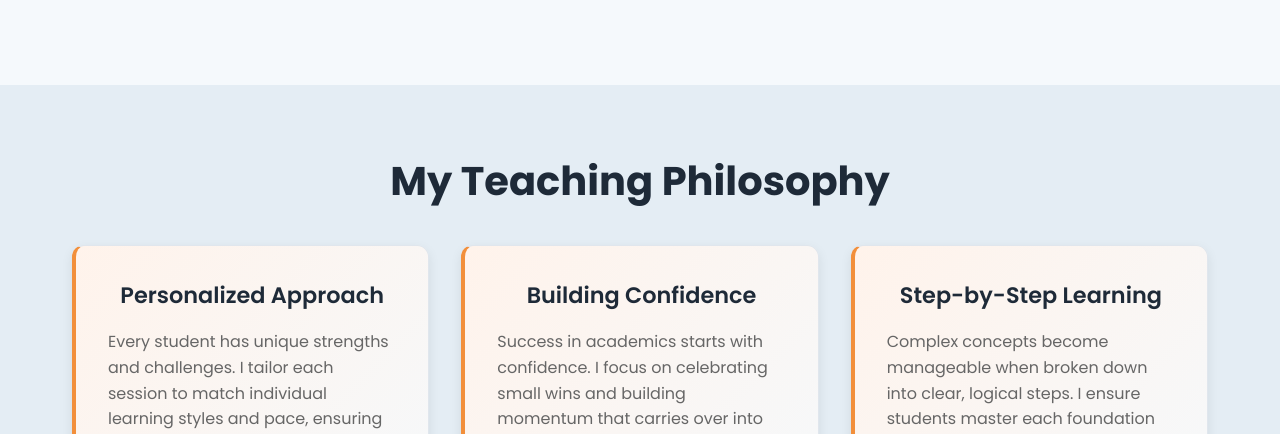
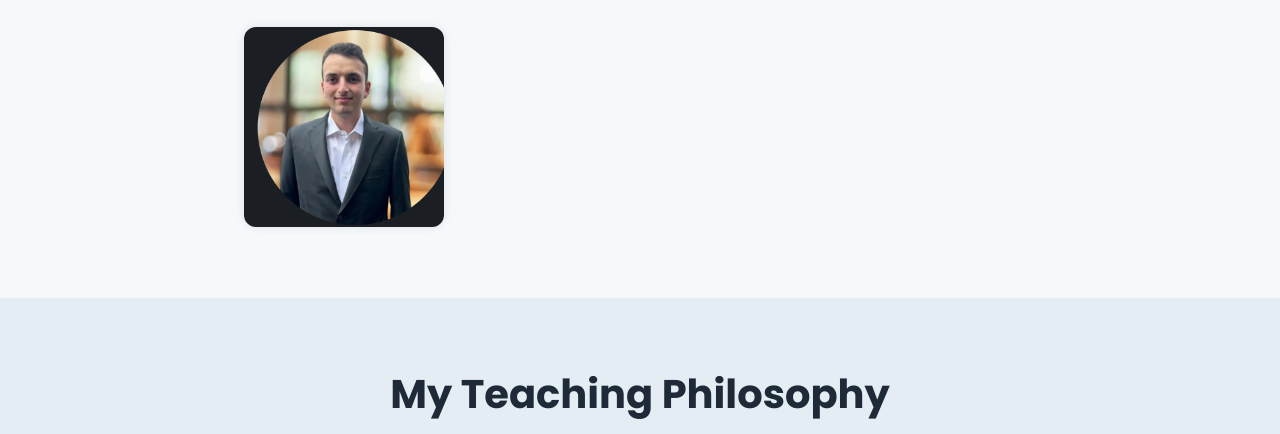
Before and after one commit to Bripa75/Ripa-Elevate-Academy, a website: page about.html in a window 1280 px wide. Shown: the part 830-1264 px from the top of the page. Drawn offline with Linux system fonts and the light colour scheme.

Commit message:
Update about.html

```diff
--- a/about.html
+++ b/about.html
@@ -37,7 +37,13 @@
         <p>I've tutored students from 1st grade through college, helping them succeed in reading comprehension, elementary math, and advanced college-level courses like Algebra, Pre-Calc, and Calculus I, II, III.</p>
         <p>I believe in personalized learning and step-by-step instruction to build lasting confidence. Every student learns differently, and I adapt my teaching style to match each individual's needs and learning pace.</p>
         <p>My approach combines academic rigor with patience and encouragement, creating an environment where students feel comfortable asking questions and making mistakes as part of the learning process.</p>
+
+        <!-- Profile Image Inserted Below -->
+        <div style="margin-top: 30px; text-align: center;">
+          <img src="Brian_Square_Profile.png" alt="Brian Ripa Headshot" style="width: 200px; border-radius: 12px; box-shadow: 0 0 10px rgba(0,0,0,0.1);" />
+        </div>
       </div>
+
       <div class="about-image">
         <img src="https://images.pexels.com/photos/5212703/pexels-photo-5212703.jpeg?auto=compress&cs=tinysrgb&w=600" alt="Brian tutoring a student" />
       </div>
```
